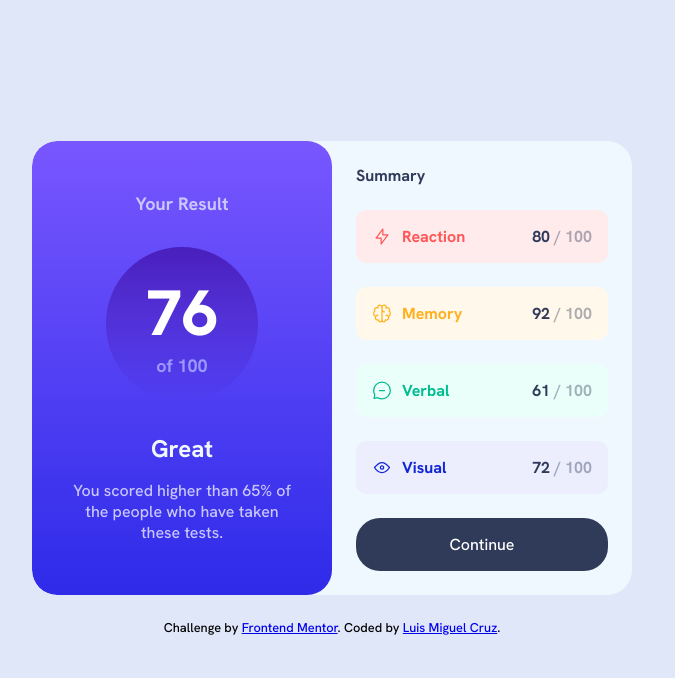
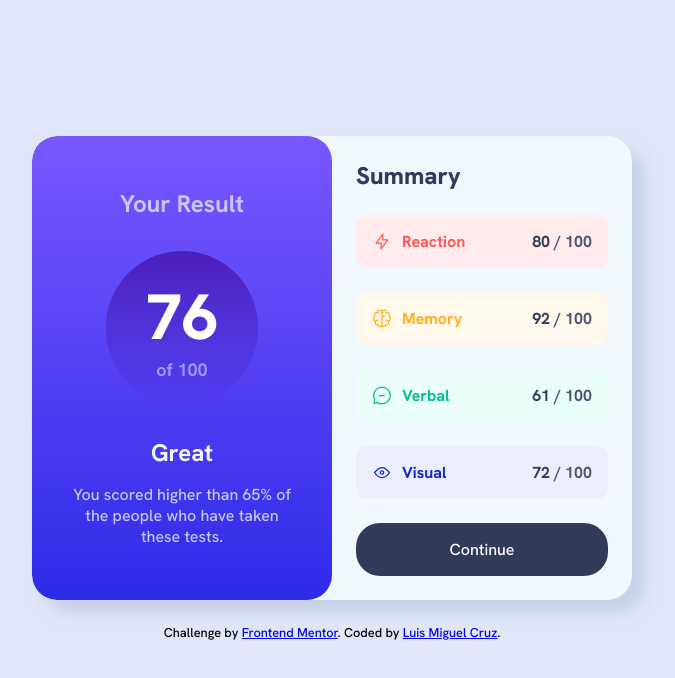
Before and after one commit to dev-cass/results-summary-component-main, a plain HTML site: page index.html in a window 1280 px wide. Shown: the whole page, without its empty margins (308-983 px from the left). Drawn offline with Linux system fonts and the light colour scheme.

Commit message:
added box shadows, fixed some headings

```diff
--- a/styles.css
+++ b/styles.css
@@ -14,7 +14,8 @@
   --text-cobalt-blue: hsl(234, 85%, 45%);
   --dim-light-100: hsla(241, 100%, 89%);
   --dim-light-200: hsla(241, 100%, 80%);
-  --grayish-color: hsla(224, 30%, 27%, 0.4);
+  --dim-light-300: rgb(198, 207, 231);
+  --grayish-color: hsla(224, 30%, 27%, 0.856);
   --darker-blue: hsl(224, 30%, 27%);
 
   /* GRADIENTS */
@@ -108,6 +109,7 @@ main {
 
 .result-heading {
   color: var(--dim-light-100);
+  font-size: 1.5rem;
   font-weight: 700;
 }
 
@@ -158,7 +160,8 @@ main {
 
 .summary-heading {
   color: var(--darker-blue);
-  font-weight: 700;
+  font-size: 1.5rem;
+  font-weight: 800;
 }
 
 .reaction-content,
@@ -245,6 +248,7 @@ main {
     border-radius: 25px;
     grid-template-columns: 1fr 1fr;
     overflow: hidden;
+    box-shadow: 0.75rem 0.75rem 1rem var(--dim-light-300);
   }
 
   .result-content {
```
